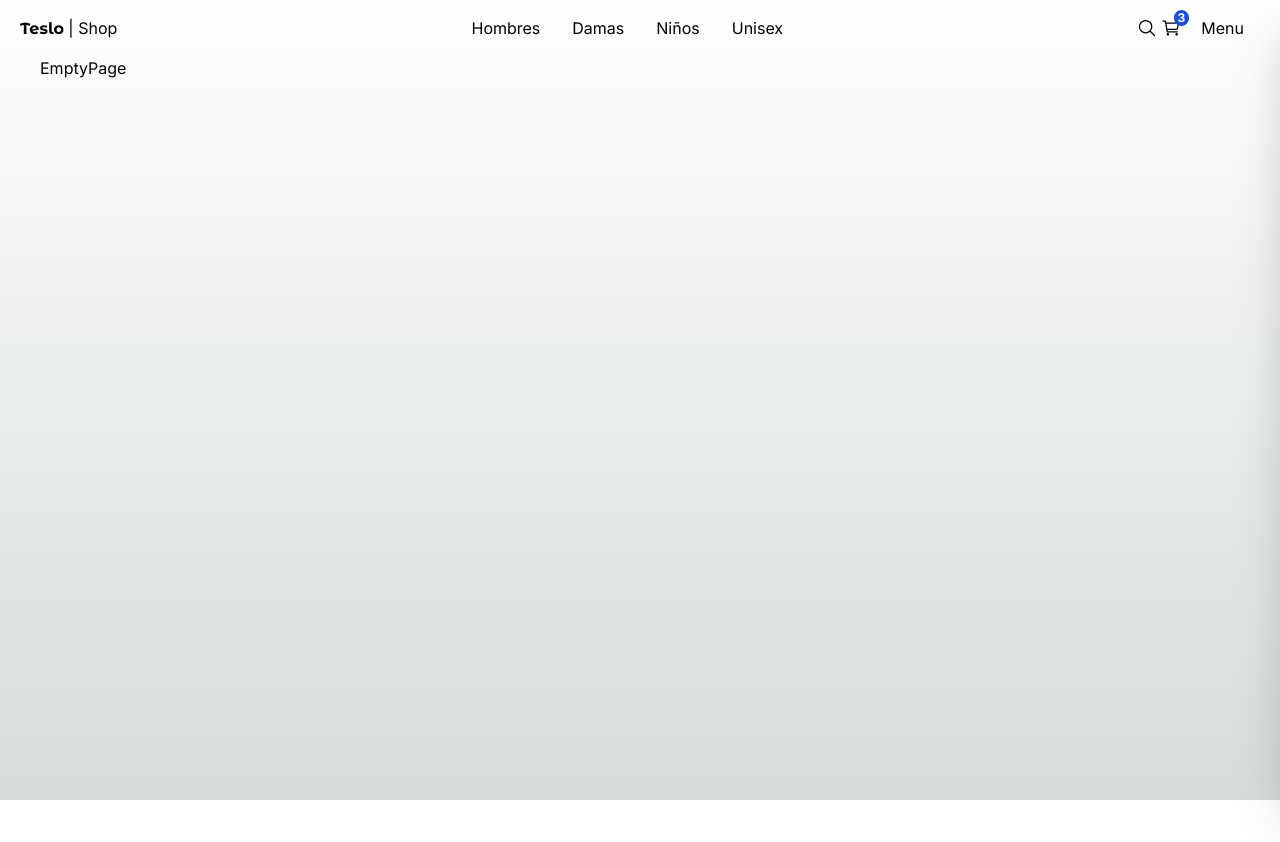
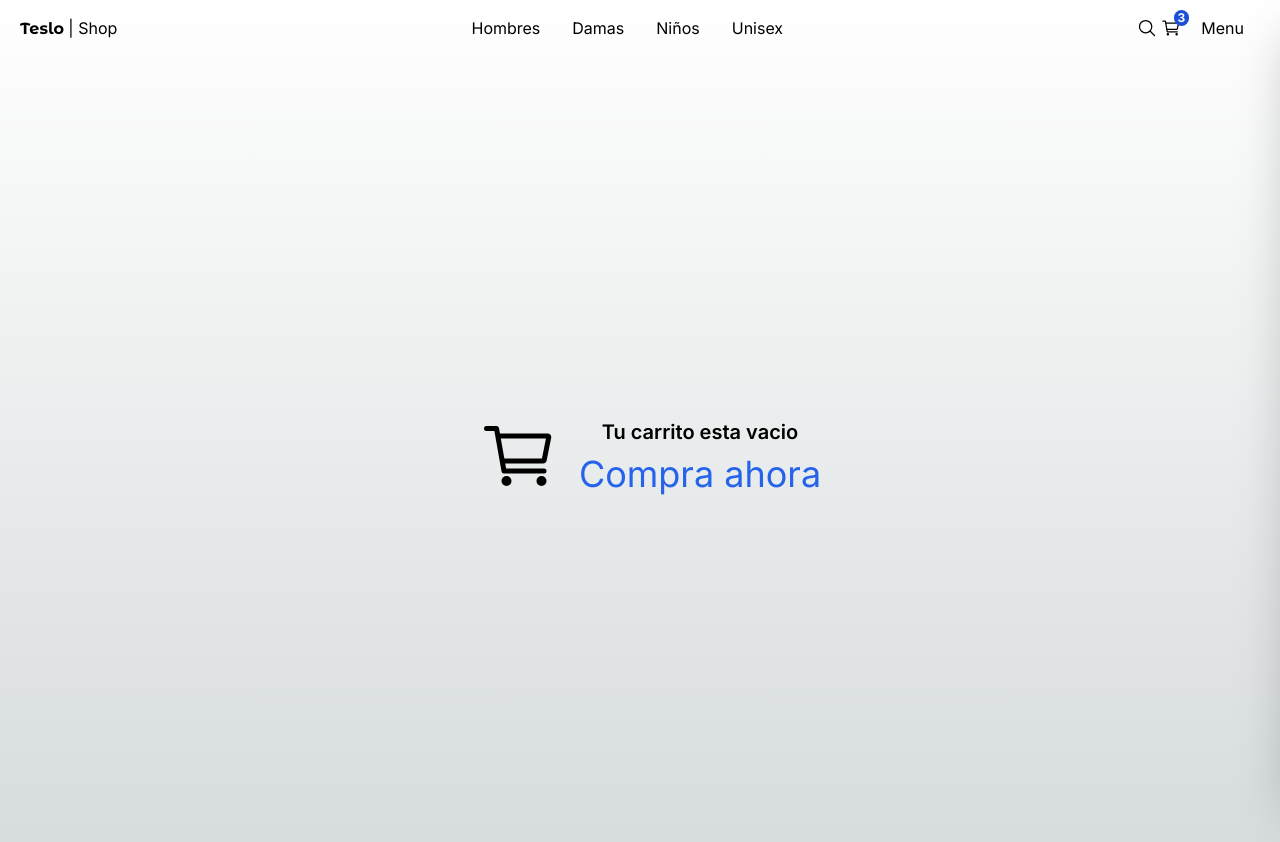
Before and after one commit to gergg90/teslo-shop-clon, a Next.js app: page /empty in a window 1280 px wide. Shown: the top 842 px of the page. Before the commit the page ends 800 px from the top, so only its background shows below. Built offline with nearby package versions, Linux system fonts and the light colour scheme.

Commit message:
carrito vacio

```diff
--- a/src/app/(shop)/empty/page.tsx
+++ b/src/app/(shop)/empty/page.tsx
@@ -1,5 +1,18 @@
+import Link from "next/link";
+import { IoCartOutline } from "react-icons/io5";
+
 function EmptyPage() {
-  return <div>EmptyPage</div>;
+  return (
+    <div className="flex justify-center items-center h-[800px]">
+      <IoCartOutline size={80} className="mx-5" />
+      <div className="flex flex-col items-center">
+        <h1 className="text-xl font-semibold">Tu carrito esta vacio</h1>
+        <Link href="/" className="mt-2 text-4xl text-blue-600">
+          Compra ahora
+        </Link>
+      </div>
+    </div>
+  );
 }
 
 export default EmptyPage;
```
